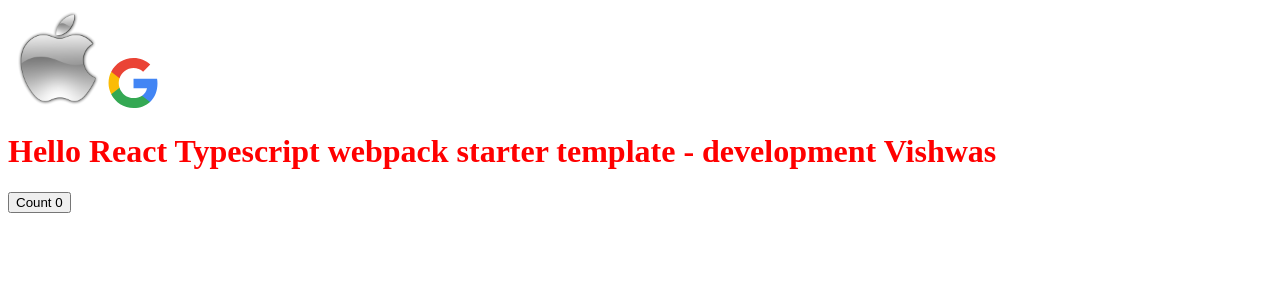
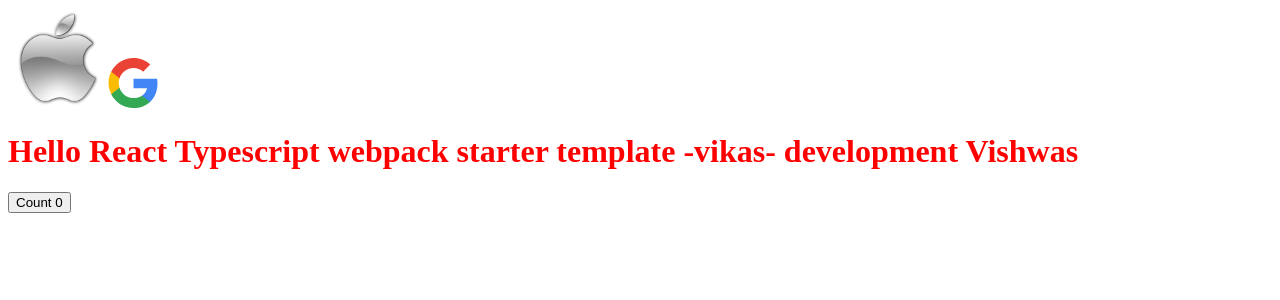
Before and after one commit to vkgpt11/react-typescript, a React app: page / in a window 1280 px wide. Shown: the top 300 px of the page. Built offline with nearby package versions, Linux system fonts and the light colour scheme.

Commit message:
Formating fixed

```diff
--- a/src/App.tsx
+++ b/src/App.tsx
@@ -4,13 +4,14 @@ import Svg from './google-logo.svg'
 import { ClickCounter } from './ClickCounter'
 
 export const App = () => {
+  const name = 'vikas'
   return (
     <>
       <img src={Img} alt="logo" width="100" height="100" />
       <img src={Svg} alt="logo" width="50" height="50" />
       <h1>
-        Hello React Typescript webpack starter template - {process.env.NODE_ENV}{' '}
-        {process.env.name}
+        Hello React Typescript webpack starter template -{name}-{' '}
+        {process.env.NODE_ENV} {process.env.name}
       </h1>
       <ClickCounter />
     </>
--- a/webpack/webpack.common.js
+++ b/webpack/webpack.common.js
@@ -1,5 +1,5 @@
-const path = require('path');
-const HtmlWebpackPlugin = require('html-webpack-plugin');
+const path = require('path')
+const HtmlWebpackPlugin = require('html-webpack-plugin')
 
 module.exports = {
   entry: path.resolve(__dirname, '..', './src/index.tsx'),
@@ -41,4 +41,4 @@ module.exports = {
     }),
   ],
   stats: 'errors-only',
-};
+}
```
